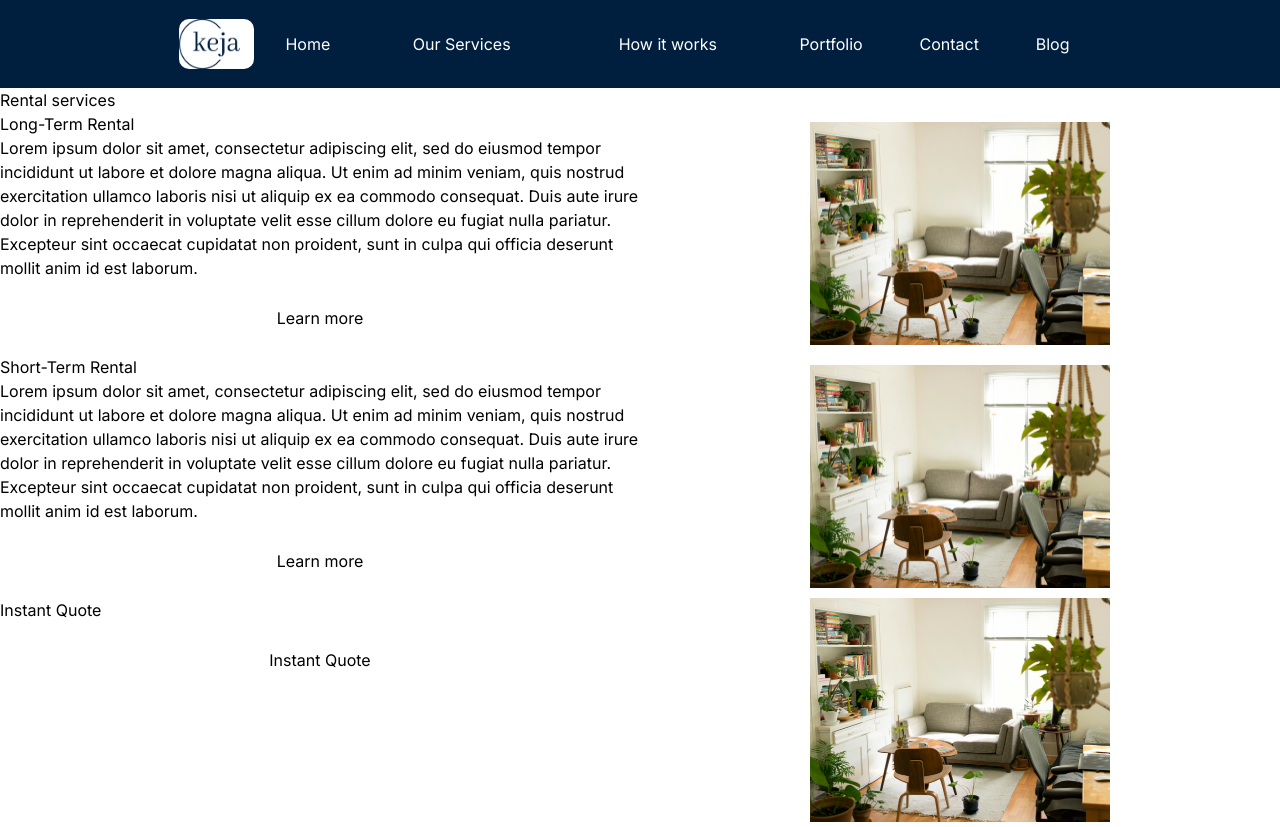
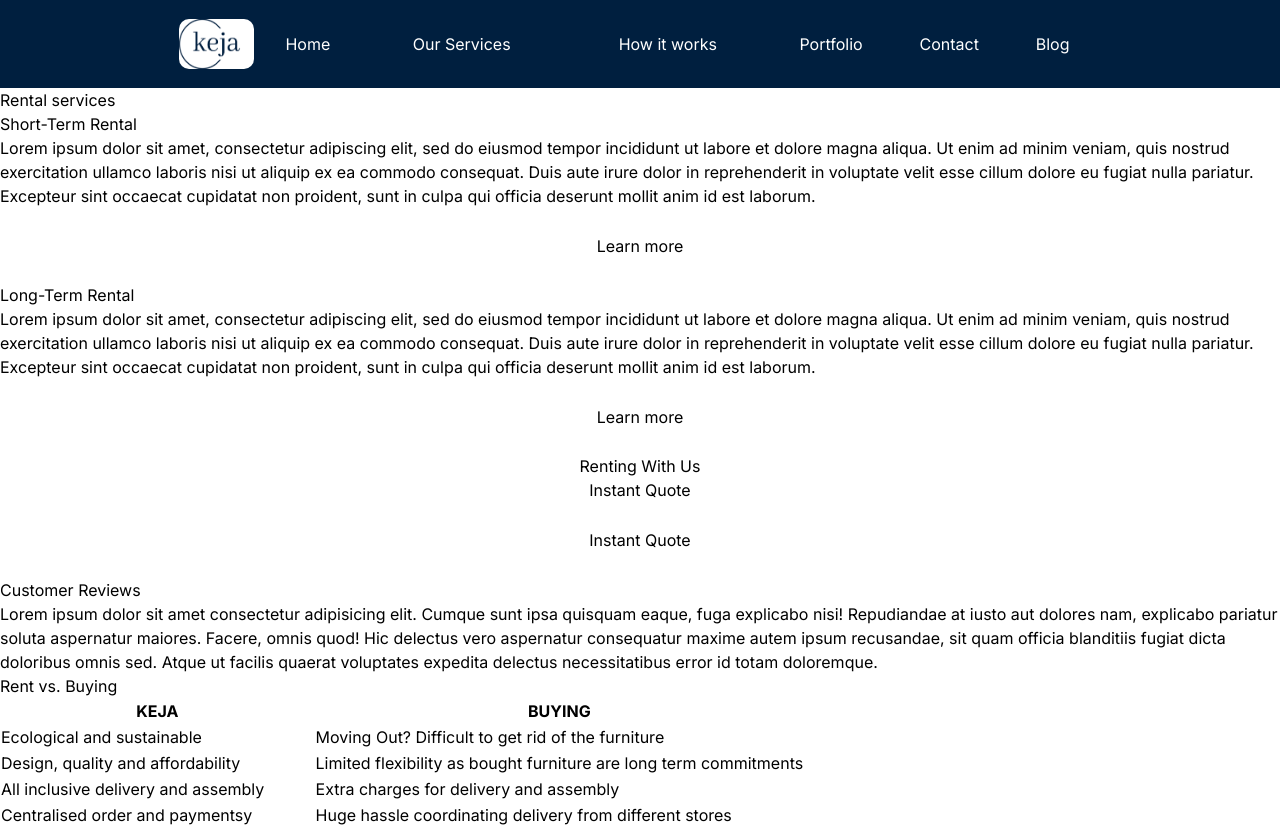
Before and after one commit to ikarrila/Homebox, a Next.js app in the folder frontend/: page /FAAS/rental_services in a window 1280 px wide. Shown: the top 827 px of the page. Built offline with nearby package versions, Linux system fonts and the light colour scheme.

Commit message:
Created components LongTermFaas, ShortTermFaas, Sustainability, Faas and RentingWithUs. Added all of these components to page.js for Rental Services landing page.

```diff
--- /dev/null
+++ b/frontend/components/FAAS.js
@@ -0,0 +1,49 @@
+import React from 'react';
+import Link from 'next/link';
+import '/styles/styles.css';
+import RentVsBuying from './RentingVsBuying';
+import CustomerReviews from './CustomerReviews';
+import RentingWithUs from './RentingWithUs';
+import ShortTermFaas from './ShortTermFaas';
+import LongTermFaas from './LongTermFaas';
+import Sustainability from './Sustainability';
+
+export default function FAAS() {
+    return (
+        <div className='section'>
+            <h1>Rental services</h1>
+            <div className="row">
+                <div className="col-md-6">
+                    <ShortTermFaas />
+                </div>
+                <div className="col-md-6">
+                    <LongTermFaas />
+                </div>
+            </div>
+            <div className="section col">
+                <RentingWithUs />
+            </div>
+            <div className="section" style={{ display: 'flex', justifyContent: 'center' }}>
+                <div className="w-1/2">
+                    <h2 style={{ textAlign: 'center' }}>Instant Quote</h2>
+                    <Link href="/FAAS/cost_calculator">
+                        <div className="flex justify-start">
+                            <button className="btn-primary">
+                                Instant Quote
+                            </button>
+                        </div>
+                    </Link>
+                </div>
+            </div>
+            <div className="section col">
+                <CustomerReviews />
+            </div>
+            <div className="section col">
+                <RentVsBuying />
+            </div>
+            <div className="section col">
+                <Sustainability />
+            </div>
+        </div>
+    );
+}
--- /dev/null
+++ b/frontend/components/LongTermFaas.js
@@ -0,0 +1,25 @@
+import React from 'react';
+import Link from 'next/link';
+import '/styles/styles.css';
+
+export default function LongTermFaas() {
+    return (
+        <div className="col-md-6">
+            <div>
+                <h2>Long-Term Rental</h2>
+                <div className="max-w-xs">
+                    <p className="text-center" style={{ textAlign: 'left' }}>
+                        Lorem ipsum dolor sit amet, consectetur adipiscing elit, sed do eiusmod tempor incididunt ut labore et dolore magna aliqua. Ut enim ad minim veniam, quis nostrud exercitation ullamco laboris nisi ut aliquip ex ea commodo consequat. Duis aute irure dolor in reprehenderit in voluptate velit esse cillum dolore eu fugiat nulla pariatur. Excepteur sint occaecat cupidatat non proident, sunt in culpa qui officia deserunt mollit anim id est laborum.
+                    </p>
+                </div>
+                <Link href="/FAAS/rental_services/long_term">
+                    <div className="flex justify-start">
+                        <button className="btn-primary">
+                            Learn more
+                        </button>
+                    </div>
+                </Link>
+            </div>
+        </div>
+    );
+}
--- /dev/null
+++ b/frontend/components/RentingWithUs.js
@@ -0,0 +1,11 @@
+import React from 'react';
+import '/styles/styles.css';
+
+
+export default function RentingWithUs() {
+    return (
+        <div className="section col" style={{ textAlign: 'center' }}>
+            <h2 className="font-bold">Renting With Us</h2>
+        </div>
+    );
+}
--- /dev/null
+++ b/frontend/components/ShortTermFaas.js
@@ -0,0 +1,25 @@
+import React from 'react';
+import Link from 'next/link';
+import '/styles/styles.css';
+
+export default function ShortTermFaas() {
+    return (
+        <div className="col-md-6">
+            <div>
+                <h2>Short-Term Rental</h2>
+                <div className="max-w-xs">
+                    <p className="text-center" style={{ textAlign: 'left' }}>
+                        Lorem ipsum dolor sit amet, consectetur adipiscing elit, sed do eiusmod tempor incididunt ut labore et dolore magna aliqua. Ut enim ad minim veniam, quis nostrud exercitation ullamco laboris nisi ut aliquip ex ea commodo consequat. Duis aute irure dolor in reprehenderit in voluptate velit esse cillum dolore eu fugiat nulla pariatur. Excepteur sint occaecat cupidatat non proident, sunt in culpa qui officia deserunt mollit anim id est laborum.
+                    </p>
+                </div>
+                <Link href="/FAAS/rental_services/short_term">
+                    <div className="flex justify-start">
+                        <button className="btn-primary">
+                            Learn more
+                        </button>
+                    </div>
+                </Link>
+            </div>
+        </div>
+    );
+}
--- /dev/null
+++ b/frontend/components/Sustainability.js
@@ -0,0 +1,11 @@
+import React from 'react';
+import '/styles/styles.css';
+
+
+export default function Sustainability() {
+    return (
+        <div className="section col" style={{ textAlign: 'center' }}>
+            <h2 className="font-bold">Sustainability</h2>
+        </div>
+    );
+}
--- a/frontend/src/app/FAAS/rental_services/page.js
+++ b/frontend/src/app/FAAS/rental_services/page.js
@@ -1,83 +1,8 @@
-import Link from 'next/link';
-import '../../../../styles/styles.css';
+
+import FAAS from "../../../../components/FAAS";
 
 export default function Rental() {
-  const imageStyle = {
-    width: '100%',
-    maxWidth: '300px',
-    height: 'auto',
-    display: 'block',
-    margin: '0 auto',
-  };
-
   return (
-    <div className='section'>
-      <h1>Rental services</h1>
-      <div className="flex justify-between">
-        <div className="w-1/2">
-          <div>
-            <h2>Long-Term Rental</h2>
-            <div className="max-w-xs">
-              <p className="text-center" style={{ textAlign: 'left' }}> {/* Lisätty tyyli text-align: left */}
-                Lorem ipsum dolor sit amet, consectetur adipiscing elit, sed do eiusmod tempor incididunt ut labore et dolore magna aliqua. Ut enim ad minim veniam, quis nostrud exercitation ullamco laboris nisi ut aliquip ex ea commodo consequat. Duis aute irure dolor in reprehenderit in voluptate velit esse cillum dolore eu fugiat nulla pariatur. Excepteur sint occaecat cupidatat non proident, sunt in culpa qui officia deserunt mollit anim id est laborum.
-              </p>
-            </div>
-            <Link href="/FAAS/rental_services/long_term">
-              <div className="flex justify-start">
-                <button className="btn-primary">
-                  Learn more
-                </button>
-              </div>
-            </Link>
-          </div>
-        </div>
-        <div className="w-1/2 flex justify-start items-center">
-          <div className="centered-image">
-            <img src="../../pictures/patrick-perkins-3wylDrjxH-E-unsplash.jpg" alt="Image 1" style={imageStyle} />
-          </div>
-        </div>
-      </div>
-      <div className="flex justify-between">
-        <div className="w-1/2">
-          <div>
-            <h2>Short-Term Rental</h2>
-            <div className="max-w-xs">
-              <p className="text-center" style={{ textAlign: 'left' }}> {/* Lisätty tyyli text-align: left */}
-                Lorem ipsum dolor sit amet, consectetur adipiscing elit, sed do eiusmod tempor incididunt ut labore et dolore magna aliqua. Ut enim ad minim veniam, quis nostrud exercitation ullamco laboris nisi ut aliquip ex ea commodo consequat. Duis aute irure dolor in reprehenderit in voluptate velit esse cillum dolore eu fugiat nulla pariatur. Excepteur sint occaecat cupidatat non proident, sunt in culpa qui officia deserunt mollit anim id est laborum.
-              </p>
-            </div>
-            <Link href="/FAAS/rental_services/short_term">
-              <div className="flex justify-start">
-                <button className="btn-primary">
-                  Learn more
-                </button>
-              </div>
-            </Link>
-          </div>
-        </div>
-        <div className="w-1/2 flex justify-start items-center">
-          <div className="centered-image">
-            <img src="../../pictures/patrick-perkins-3wylDrjxH-E-unsplash.jpg" alt="Image 1" style={imageStyle} />
-          </div>
-        </div>
-      </div>
-      <div className="flex justify-between">
-        <div className="w-1/2">
-          <h2>Instant Quote</h2>
-          <Link href="/FAAS/cost_calculator">
-            <div className="flex justify-start">
-              <button className="btn-primary">
-                Instant Quote
-              </button>
-            </div>
-          </Link>
-        </div>
-        <div className="w-1/2 flex justify-start items-center">
-          <div className="centered-image">
-            <img src="../../pictures/patrick-perkins-3wylDrjxH-E-unsplash.jpg" alt="Image 1" style={imageStyle} />
-          </div>
-        </div>
-      </div>
-    </div>
+    <FAAS />
   );
 }
--- a/package.json
+++ b/package.json
@@ -3,7 +3,6 @@
     "@material-tailwind/react": "^2.1.9",
     "dotenv": "^16.4.5",
     "eslint-config-next": "^14.1.3",
-    "@material-tailwind/react": "^2.1.9",
     "react": "^18.2.0",
     "react-device-detect": "^2.2.3",
     "react-dom": "^18.2.0",
```
Also changed, not shown: 1 other file (tests, documents, lock files or other folders).
